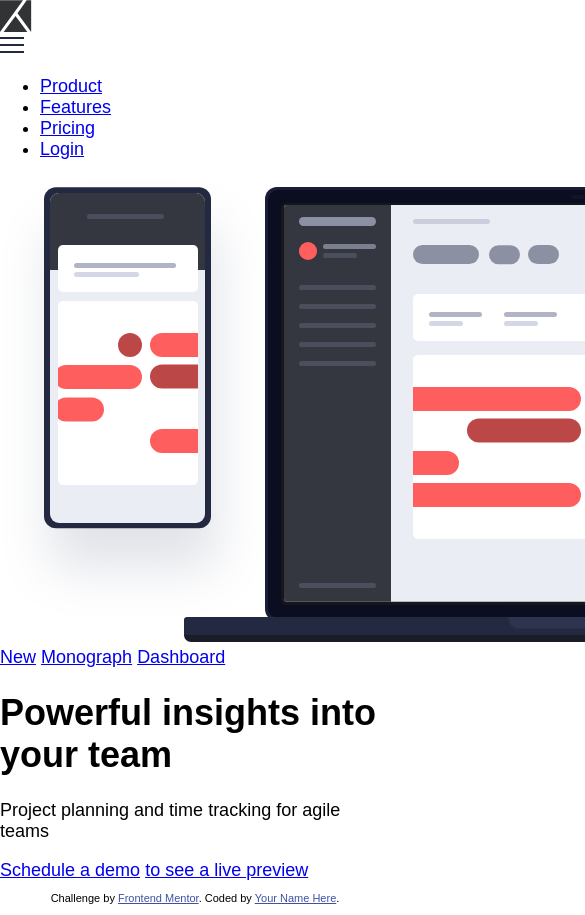
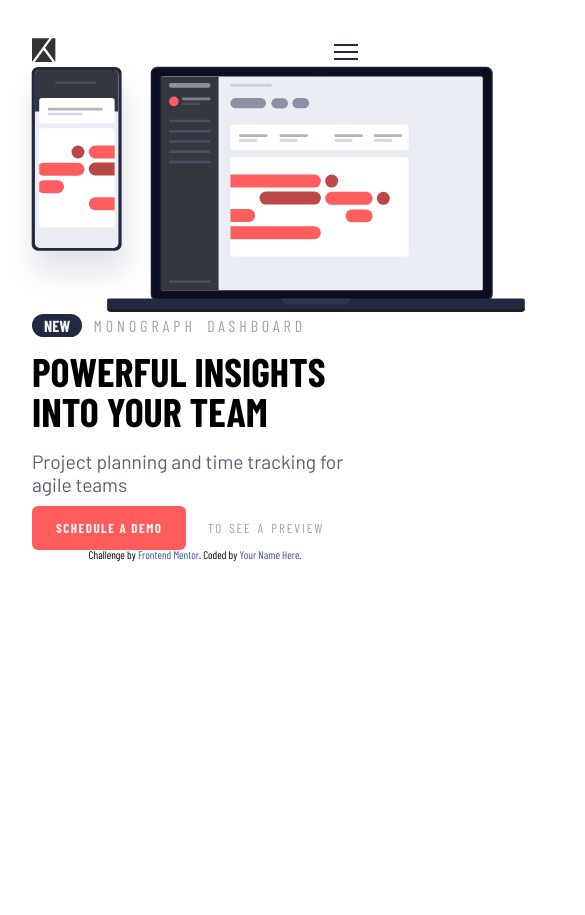
Before and after one commit to MishaHernandez/project-tracking-intro-component, a plain HTML site: page index.html in a window 390 px wide. Shown: the top 915 px of the page, 585 px wide, since content can reach past the window. After the commit the page ends 844 px from the top, so only its background shows below. Drawn offline with nearby package versions, Linux system fonts and the light colour scheme.

Commit message:
Added navbar and main styles (mobile design).

```diff
--- a/index.html
+++ b/index.html
@@ -5,10 +5,11 @@
   <meta name="viewport" content="width=device-width, initial-scale=1.0"> <!-- displays site properly based on user's device -->
 
   <link rel="icon" type="image/png" sizes="32x32" href="./images/favicon-32x32.png">
+
+  <link href="https://fonts.googleapis.com/css2?family=Barlow+Condensed:wght@400;700&display=swap" rel="stylesheet">
+  <link href="https://fonts.googleapis.com/css2?family=Barlow&display=swap" rel="stylesheet">
+
   <link rel="stylesheet" href="css/style.css">
-
-  <!-- <link href="https://fonts.googleapis.com/css2?family=Barlow+Condensed:wght@400;700&display=swap" rel="stylesheet">
-  <link href="https://fonts.googleapis.com/css2?family=Barlow&display=swap" rel="stylesheet"> -->
 
   <title>Frontend Mentor | Project tracking intro component</title>
 
@@ -21,11 +22,11 @@
     <div class="navbar">
       <img class="navbar__menu-icon" src="images/icon-hamburger.svg" alt="menu icon">
       <nav>
-        <ul class="menu">
-          <li class="menu__item"><a class="menu__link" href="#">Product</a></li>
-          <li class="menu__item"><a class="menu__link" href="#">Features</a></li>
-          <li class="menu__item"><a class="menu__link" href="#">Pricing</a></li>
-          <li class="menu__item"><a class="menu__link" href="#">Login</a></li>
+        <ul class="navbar__menu">
+          <li class="navbar__menu-item"><a class="navbar__menu-link" href="#">Product</a></li>
+          <li class="navbar__menu-item"><a class="navbar__menu-link" href="#">Features</a></li>
+          <li class="navbar__menu-item"><a class="navbar__menu-link" href="#">Pricing</a></li>
+          <li class="navbar__menu-item"><a class="navbar__menu-link" href="#">Login</a></li>
         </ul>
       </nav>
     </div>
@@ -34,17 +35,19 @@
   <img class="illustration" src="images/illustration-devices.svg" alt="Illustration devices">
 
   <!-- main information -->
-  <div class="menu-info">
-    <a class="menu-info__link menu-info__link--active" href="#">New</a>
-    <a class="menu-info__link" href="#">Monograph</a>
-    <a class="menu-info__link" href="#">Dashboard</a>
+  <div class="main">
+    <div class="main__info">
+      <a class="main__info-link main__info-link--active" href="#">New</a>
+      <a class="main__info-link" href="#">Monograph</a>
+      <a class="main__info-link" href="#">Dashboard</a>
+    </div>
+
+    <h1 class="main__title">Powerful insights into your team</h1>
+    <p class="main__paragraph">Project planning and time tracking for agile teams</p>
+
+    <a class="main__button main__button--active" href="#">Schedule a demo</a>
+    <a class="main__button" href="#">to see a preview</a>
   </div>
-
-  <h1 class="main-title">Powerful insights into your team</h1>
-  <p class="main-paragraph">Project planning and time tracking for agile teams</p>
-
-  <a class="main-button main-button--active" href="#">Schedule a demo</a>
-  <a class="main-button" href="#">to see a live preview</a>
 
   <footer>
     <p class="attribution">
--- a/scss/base.scss
+++ b/scss/base.scss
@@ -4,6 +4,11 @@ html {
 body {
     box-sizing: inherit;
     margin: 0;
+    padding: 38px 32px;
     font-size: 18px;
-    font-family: 'Barlow', sans-serif;
+    font-family: 'Barlow Condensed', sans-serif;
+    font-weight: normal;
 }
+a {
+    text-decoration: none;
+}
--- /dev/null
+++ b/scss/content.scss
@@ -0,0 +1,52 @@
+.illustration {
+    height: 250px;
+    margin-left: -24px;
+}
+.main {
+    &__info {
+        font-size: 16px;
+        text-transform: uppercase;
+        &-link {
+            color: var(--grayish-blue);
+            letter-spacing: 4px;
+            margin-right: 8px;
+            &--active {
+                background-color: var(--very-dark-blue);
+                color: var(--light-grayish-blue);
+                padding: 2px 12px;
+                border-radius: 14px;
+                font-weight: 700;
+                letter-spacing: 0;
+            }
+        }
+    }
+    &__title {
+        text-transform: uppercase;
+        font-size: 2.5rem;
+        line-height: 1;
+        margin-top: 1rem;
+        margin-bottom: 1rem;
+    }
+    &__paragraph {
+        font-family: 'Barlow', sans-serif;
+        font-size: 1.2rem;
+        color: var(--dark-grayish-blue);
+    }
+    &__button {
+        padding: 14px 18px;
+        word-spacing: 1.5px;
+        letter-spacing: 2px;
+        text-transform: uppercase;
+        font-size: 13px;
+        color: var(--grayish-blue);
+        &--active {
+            word-spacing: 0;
+            padding: 14px 24px;
+            letter-spacing: 1.5px;
+            background-color: var(--red);
+            font-weight: 700;
+            color: var(--light-grayish-blue);
+            border-radius: 6px;
+        }
+    }
+}
--- a/scss/fonts.scss
+++ b/scss/fonts.scss
@@ -1,17 +1,17 @@
 @font-face {
     font-family: 'Barlow Condensed', sans-serif;
-    font-weight: 400;
-    src: url('../fonts/BarlowCondensed-Regular.ttf') format('truetype');
+    src: url('../fonts/barlowcondensed-regular-webfont.woff') format('truetype');
+    font-weight: normal;
 }
 
 @font-face {
     font-family: 'Barlow Condensed', sans-serif;
-    font-weight: 700;
-    src: url('../fonts/BarlowCondensed-Bold.ttf') format('truetype');
+    src: url('../fonts/barlowcondensed-bold-webfont.woff') format('truetype');
+    font-weight: bold;
 }
 
 @font-face {
     font-family: 'Barlow', sans-serif;
-    font-weight: 400;
-    src: url('../fonts/Barlow-Regular.ttf') format('truetype');
+    src: url('../fonts/barlow-regular-webfont.woff') format('truetype');
+    font-weight: normal;
 }
--- a/scss/main.scss
+++ b/scss/main.scss
@@ -1,4 +1,6 @@
 @import 'variables';
+// @import 'fonts';
 @import 'base';
-@import 'fonts';
+@import 'navbar-brand';
+@import 'content';
 @import 'footer';
--- /dev/null
+++ b/scss/navbar-brand.scss
@@ -0,0 +1,17 @@
+.navbar-brand {
+    display: flex;
+    justify-content: space-between;
+    align-items: center;
+}
+.brand {
+    width: 24px;
+    height: 24px;
+}
+.navbar {
+    &__menu-icon {
+        vertical-align: middle;
+    }
+    &__menu {
+        display: none;
+    }
+}
--- a/scss/variables.scss
+++ b/scss/variables.scss
@@ -7,5 +7,6 @@
     --dark-grayish-blue: hsl(230, 11%, 40%);
     --grayish-blue: hsl(231, 7%, 65%);
     --light-grayish-blue: hsl(207, 33%, 95%);
-    --barlow-condense: 'Barlow Condensed', sans-serif;
+    // --barlow: 'Barlow', sans-serif;
+    // --barlow-condense: 'Barlow Condensed', sans-serif;
 }
```
Also changed, not shown: css/style.css, fonts/Barlow-Regular.ttf (deleted), fonts/BarlowCondensed-Bold.ttf (deleted), fonts/BarlowCondensed-Regular.ttf (deleted), fonts/barlow-regular-webfont.woff (added), fonts/barlowcondensed-bold-webfont.woff (added), fonts/barlowcondensed-regular-webfont.woff (added), 1 other file.
